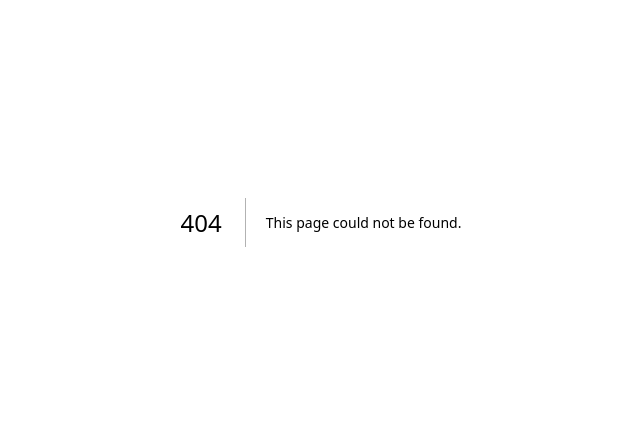
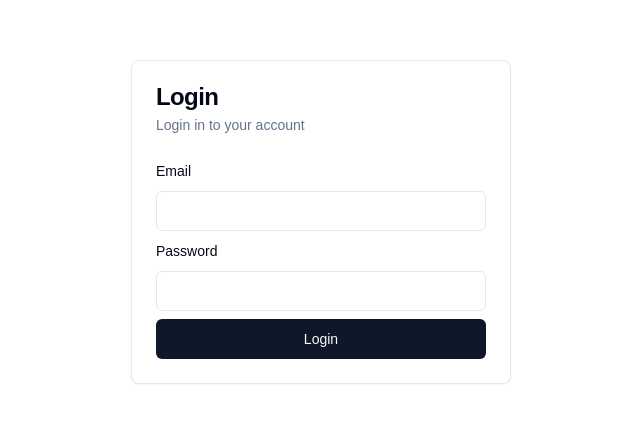
Before and after one commit to ccweerasinghe1994/next-auth, a Next.js app: page /login in a window 1280 px wide. Before the commit this address had no page. Shown: the part 178-600 px from the top of the page, without its empty margins (319-959 px from the left). Built offline with nearby package versions, Linux system fonts and the light colour scheme.

Commit message:
login page

```diff
--- /dev/null
+++ b/app/login/page.tsx
@@ -0,0 +1,75 @@
+"use client";
+import {Card, CardContent, CardDescription, CardHeader, CardTitle} from "@/components/ui/card";
+import {Form, FormControl, FormField, FormItem, FormLabel, FormMessage} from "@/components/ui/form";
+import {useForm} from "react-hook-form";
+import {z} from "zod";
+import {zodResolver} from "@hookform/resolvers/zod";
+import {Input} from "@/components/ui/input";
+import {passwordSchema} from "@/validation/passwordSchema";
+import {Button} from "@/components/ui/button";
+
+export default function Login() {
+
+    const formSchema = z.object({
+        email: z.string().trim().email({message: 'Invalid email address'}),
+        password: passwordSchema
+    })
+
+    const form = useForm<z.infer<typeof formSchema>>({
+        resolver: zodResolver(formSchema),
+        defaultValues: {
+            email: '',
+            password: ''
+        }
+    });
+
+    const handleSubmit = (data: z.infer<typeof formSchema>) => {
+        console.log(data);
+    }
+
+    return (
+        <main className={'flex min-h-screen justify-center items-center'}>
+            <Card className={'w-[380px]'}>
+                <CardHeader>
+                    <CardTitle>Login</CardTitle>
+                    <CardDescription>
+                        Login in to your account
+                    </CardDescription>
+                </CardHeader>
+                <CardContent>
+                    <Form {...form}>
+                        <form onSubmit={form.handleSubmit(handleSubmit)}>
+                            <fieldset className={'flex flex-col gap-2'} disabled={form.formState.isSubmitting}>
+                                <FormField
+                                    control={form.control}
+                                    name={'email'}
+                                    render={({field}) => (
+                                        <FormItem>
+                                            <FormLabel>Email</FormLabel>
+                                            <FormControl>
+                                                <Input {...field} type={'email'}/>
+                                            </FormControl>
+                                            <FormMessage/>
+                                        </FormItem>
+                                    )}
+                                />
+
+                                <FormField control={form.control} render={({field}) => (
+                                    <FormItem>
+                                        <FormLabel>Password</FormLabel>
+                                        <FormControl>
+                                            <Input {...field} type={'password'}/>
+                                        </FormControl>
+                                        <FormMessage/>
+                                    </FormItem>
+                                )} name={"password"}/>
+
+                                <Button type={'submit'} className={'w-full'}>Login</Button>
+                            </fieldset>
+                        </form>
+                    </Form>
+                </CardContent>
+            </Card>
+        </main>
+    )
+};
```
